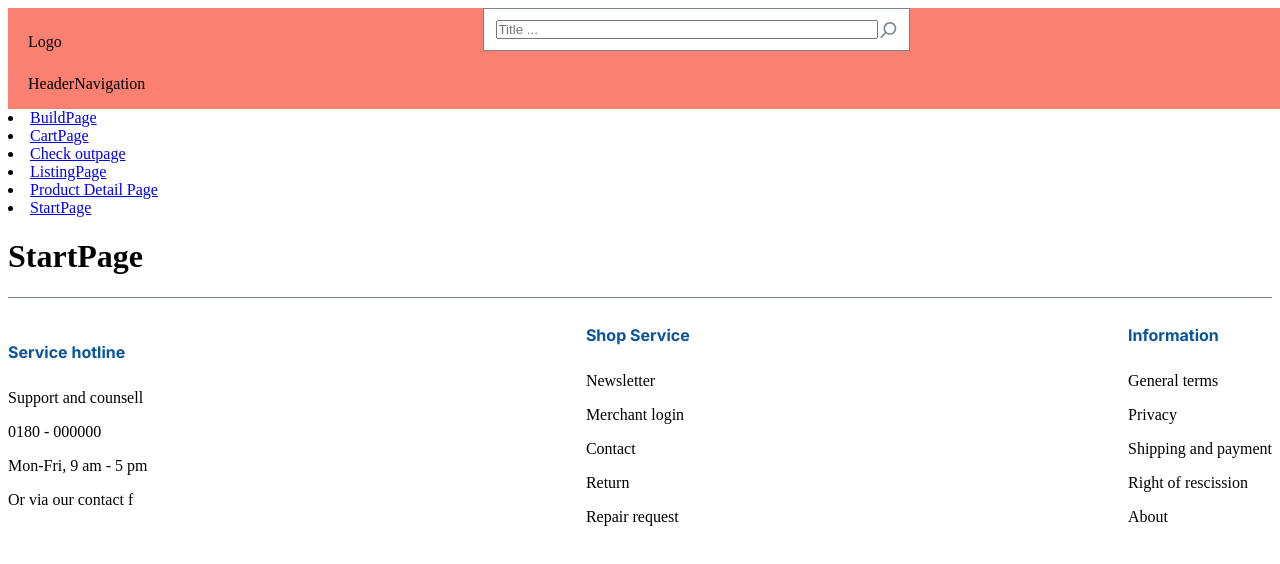
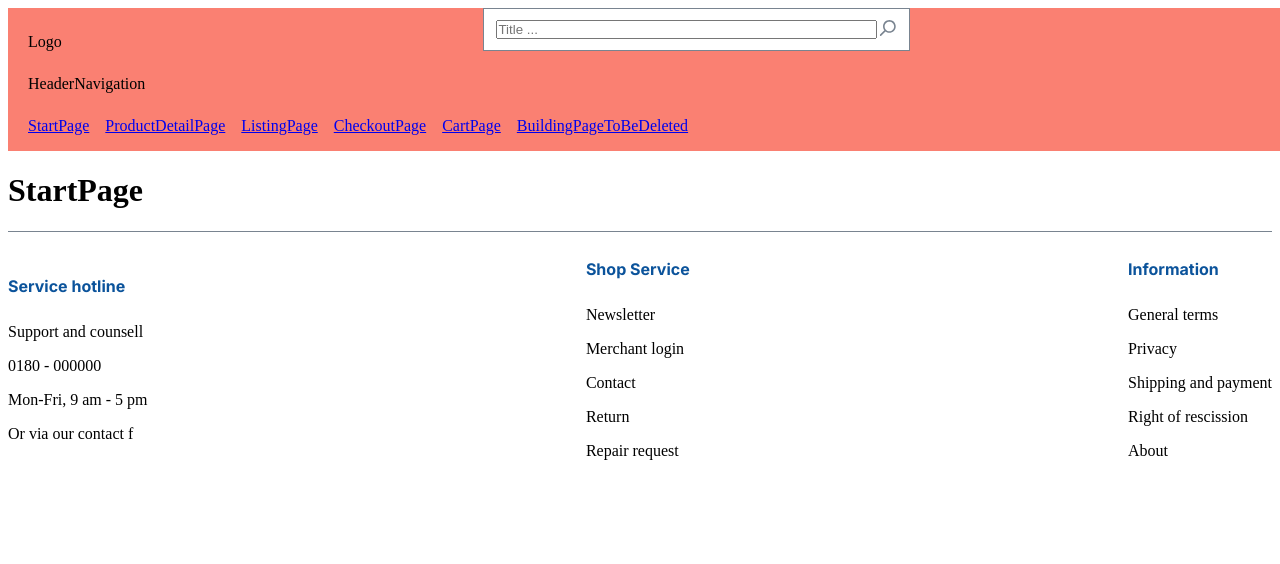
Before and after one commit to EmperorBlizzard/Frontend2Assignment, a React (Vite) app in the folder Frontend2Assignment/: page / in a window 1280 px wide. Shown: the top 564 px of the page. Built offline with nearby package versions, Linux system fonts and the light colour scheme.

Commit message:
Navigation router

```diff
--- a/Frontend2Assignment/package.json
+++ b/Frontend2Assignment/package.json
@@ -10,8 +10,11 @@
     "preview": "vite preview"
   },
   "dependencies": {
+    "localforage": "^1.10.0",
+    "match-sorter": "^6.3.1",
     "react": "^18.2.0",
     "react-dom": "^18.2.0",
+    "react-router-dom": "^6.21.2",
     "styled-components": "^6.1.8"
   },
   "devDependencies": {
--- a/Frontend2Assignment/src/App.jsx
+++ b/Frontend2Assignment/src/App.jsx
@@ -1,55 +1,25 @@
+import { BrowserRouter, Routes, Route } from "react-router-dom";
+import StartPage from "./Pages/StartPage";
+import ProductDetailPage from "./Pages/ProductDetailPage";
 import ListingPage from "./Pages/ListingPage";
-import Header from "./components/sections/Header";
-import Footer from "./components/sections/Footer";
-import DeleteMe from "./components/individuals/DeleteMe";
-import StartPage from "./Pages/StartPage";
+import CheckoutPage from "./Pages/CheckoutPage";
 import CartPage from "./Pages/CartPage";
-import Building from "./Pages/BuildingPageToBeDeleted";
-import CheckOutPage from "./Pages/CheckoutPage";
-import ProductDetailPage from "./Pages/ProductDetailPage"
+import BuildingPageToBeDeleted from "./Pages/BuildingPageToBeDeleted";
+
 
 function App() {
-	let Component
-	console.log(window.location.pathname)
-	const PageLocation = window.location.pathname;
-	if(PageLocation === "/"){
-		Component = StartPage;
-	}
-	else{
-		console.log(PageLocation)
-		switch (window.location.pathname) {
-			case "/startPage":
-				Component = StartPage
-				break;
-			case "/ListingPage":
-				Component = ListingPage
-				break;
-			case "/Cartpage":
-				Component = CartPage
-				break;
-			case "/BuildingPageToBeDeleted":
-				Component = Building
-				break;
-			case "/Checkoutpage":
-				Component = CheckOutPage
-				break;
-			case "/ProductDetailPage":
-				Component = ProductDetailPage
-				break;
-
-			default:
-				break;
-		}
-
-	}
 
 	return (
-		<>
-			<Header />
-			<DeleteMe/>
-			<Component/>
-			<Footer />
-		</>
+		<BrowserRouter>
+			<Routes>
+				<Route index path="/" element={<StartPage />} />
+				<Route path="/productdetailpage" element={<ProductDetailPage />} />
+				<Route path="/listingpage" element={<ListingPage />} />
+				<Route path="/checkoutpage" element={<CheckoutPage />} />
+				<Route path="/cartpage" element={<CartPage />} />
+				<Route path="/buildingpagetobedeleted" element={<BuildingPageToBeDeleted />} />
+			</Routes>
+		</BrowserRouter>
 	);
 }
 
--- a/Frontend2Assignment/src/Pages/BuildingPageToBeDeleted.jsx
+++ b/Frontend2Assignment/src/Pages/BuildingPageToBeDeleted.jsx
@@ -1,7 +1,12 @@
+import Header from "../components/sections/Header"
+import Footer from "../components/sections/Footer"
+
 function Building() {
   return (
     <>
+      <Header />
       <h1>BuildingPage</h1>
+      <Footer />
     </>
   );
 }
--- a/Frontend2Assignment/src/Pages/CartPage.jsx
+++ b/Frontend2Assignment/src/Pages/CartPage.jsx
@@ -1,7 +1,14 @@
+import Header from "../components/sections/Header"
+import Footer from "../components/sections/Footer"
+
 function Cartpage() {
-	return <>
-    <h1>Cartpage</h1>
-    </>;
+	return(
+        <>
+            <Header />
+            <h1>Cartpage</h1>
+            <Footer />
+        </>
+    );
 }
 
 export default Cartpage;
--- a/Frontend2Assignment/src/Pages/CheckoutPage.jsx
+++ b/Frontend2Assignment/src/Pages/CheckoutPage.jsx
@@ -1,9 +1,12 @@
-
+import Header from "../components/sections/Header"
+import Footer from "../components/sections/Footer"
 
 function CheckOutPage() {
     return (
         <>
-        <h1>CheckOutPage</h1>
+            <Header />
+            <h1>CheckOutPage</h1>
+            <Footer />
         </>
     );
 }
--- a/Frontend2Assignment/src/Pages/ListingPage.jsx
+++ b/Frontend2Assignment/src/Pages/ListingPage.jsx
@@ -1,9 +1,13 @@
 import PageContent from "../components/sections/PageContent";
+import Header from "../components/sections/Header"
+import Footer from "../components/sections/Footer"
 
 function ListingPage() {
 	return (
 		<>
+			<Header />
 			<PageContent />
+			<Footer />
 		</>
 	);
 }
--- a/Frontend2Assignment/src/Pages/ProductDetailPage.jsx
+++ b/Frontend2Assignment/src/Pages/ProductDetailPage.jsx
@@ -1,9 +1,15 @@
-
+import Header from "../components/sections/Header"
+import Footer from "../components/sections/Footer"
+import ProductDetailContent from "../components/sections/ProductDetailContent";
+import Breadcrumb from "../components/individuals/Breadcrumb";
+import styled from "styled-components";
 
 function ProductDetailPage() {
 	return (
 		<>
+		<Header />
         <h1>ProductDetailPage</h1>
+		<Footer />
 		</>
 	);
 }
--- a/Frontend2Assignment/src/Pages/StartPage.jsx
+++ b/Frontend2Assignment/src/Pages/StartPage.jsx
@@ -1,9 +1,13 @@
-
+import React from "react"
+import Header from "../components/sections/Header"
+import Footer from "../components/sections/Footer"
 
 function StartPage() {
   return (
     <div>
+      <Header />
       <h1>StartPage</h1>
+      <Footer />
     </div>
   )
 }
--- a/Frontend2Assignment/src/components/individuals/DeleteMe.jsx
+++ b/Frontend2Assignment/src/components/individuals/DeleteMe.jsx
@@ -1,25 +1,26 @@
+import DeleteMeNav from "./DeleteMeNav";
+import { Outlet } from "react-router-dom";
+import styled from "styled-components";
+
+const NavigationBar = styled.nav`
+  display:flex;
+  gap: 1em;
+`;
+
 function DeleteMe() {
 
   return (
     <>
-      <li>
-        <a href="./BuildingPageToBeDeleted">BuildPage</a>
-      </li>
-      <li>
-        <a href="./Cartpage">CartPage</a>
-      </li>
-      <li>
-        <a href="./Checkoutpage">Check outpage</a>
-      </li>
-      <li>
-        <a href="./ListingPage">ListingPage</a>
-      </li>
-      <li>
-        <a href="./ProductDetailPage">Product Detail Page</a>
-      </li>
-      <li>
-        <a href="./startPage">StartPage</a>
-      </li>
+      <NavigationBar>
+        <DeleteMeNav name="StartPage" link="/" />
+        <DeleteMeNav name="ProductDetailPage" link="/productdetailpage" />
+        <DeleteMeNav name="ListingPage" link="/listingpage" />
+        <DeleteMeNav name="CheckoutPage" link="/checkoutpage"/>
+        <DeleteMeNav name="CartPage" link="/cartpage" />
+        <DeleteMeNav name="BuildingPageToBeDeleted" link="/buildingpagetobedeleted" />
+      </NavigationBar>
+
+      <Outlet />
     </>
   );
   }
--- /dev/null
+++ b/Frontend2Assignment/src/components/individuals/DeleteMeNav.jsx
@@ -0,0 +1,10 @@
+import React from 'react'
+import { NavLink } from "react-router-dom";
+
+function DeleteMeNav({name, link}) {
+  return (
+    <NavLink to={link}>{name}</NavLink>
+  )
+}
+
+export default DeleteMeNav
--- a/Frontend2Assignment/src/components/individuals/SearchInput.jsx
+++ b/Frontend2Assignment/src/components/individuals/SearchInput.jsx
@@ -25,6 +25,7 @@ const InputTextDiv = styled.div`
     align-items: flex-start;
     width:100%
 `;
+
 const InputSearch = styled.input`
     width:100%;
     height:auto;
@@ -49,9 +50,11 @@ function SearchInput() {
             <InputTextDiv>
                 <InputSearch className='searchInput' title='Title' type='search' placeholder='Title ...'/>
             </InputTextDiv>
-            <SearchSvg xmlns="http://www.w3.org/2000/svg" width="20" height="21" viewBox="0 0 20 21" fill="none">
-            <path fillRule="evenodd" clipRule="evenodd" d="M8.41196 14.0999L3.92259 18.5893C3.59715 18.9147 3.06951 18.9147 2.74408 18.5893C2.41864 18.2638 2.41864 17.7362 2.74408 17.4108L7.23345 12.9214C6.3559 11.7925 5.83333 10.3739 5.83333 8.83335C5.83333 5.15146 8.8181 2.16669 12.5 2.16669C16.1819 2.16669 19.1667 5.15146 19.1667 8.83335C19.1667 12.5153 16.1819 15.5 12.5 15.5C10.9594 15.5 9.54087 14.9775 8.41196 14.0999ZM12.5 13.8334C15.2614 13.8334 17.5 11.5948 17.5 8.83335C17.5 6.07193 15.2614 3.83335 12.5 3.83335C9.73858 3.83335 7.5 6.07193 7.5 8.83335C7.5 11.5948 9.73858 13.8334 12.5 13.8334Z" fill="#798490"/>
-            </SearchSvg>
+            <a>
+                <SearchSvg xmlns="http://www.w3.org/2000/svg" width="20" height="21" viewBox="0 0 20 21" fill="none">
+                <path fillRule="evenodd" clipRule="evenodd" d="M8.41196 14.0999L3.92259 18.5893C3.59715 18.9147 3.06951 18.9147 2.74408 18.5893C2.41864 18.2638 2.41864 17.7362 2.74408 17.4108L7.23345 12.9214C6.3559 11.7925 5.83333 10.3739 5.83333 8.83335C5.83333 5.15146 8.8181 2.16669 12.5 2.16669C16.1819 2.16669 19.1667 5.15146 19.1667 8.83335C19.1667 12.5153 16.1819 15.5 12.5 15.5C10.9594 15.5 9.54087 14.9775 8.41196 14.0999ZM12.5 13.8334C15.2614 13.8334 17.5 11.5948 17.5 8.83335C17.5 6.07193 15.2614 3.83335 12.5 3.83335C9.73858 3.83335 7.5 6.07193 7.5 8.83335C7.5 11.5948 9.73858 13.8334 12.5 13.8334Z" fill="#798490"/>
+                </SearchSvg>
+            </a>
         </ContentDiv>
     </SearchInputDiv>
   )
--- a/Frontend2Assignment/src/components/sections/Header.jsx
+++ b/Frontend2Assignment/src/components/sections/Header.jsx
@@ -3,6 +3,7 @@ import styled from 'styled-components';
 
 import LogoSearchBarActions from '../individuals/LogoSearchBarActions';
 import HeaderNavigation from '../individuals/HeaderNavigation';
+import DeleteMe from '../individuals/DeleteMe';
 
 
 const StyledHeader = styled.header`
@@ -20,6 +21,7 @@ function Header() {
     <StyledHeader>
       <LogoSearchBarActions />
       <HeaderNavigation />
+      <DeleteMe />
     </StyledHeader>
 
   )
```
Also changed, not shown: 1 other file (tests, documents, lock files or other folders).
